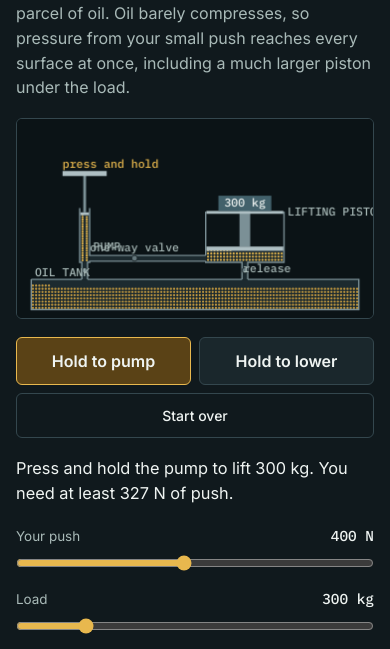
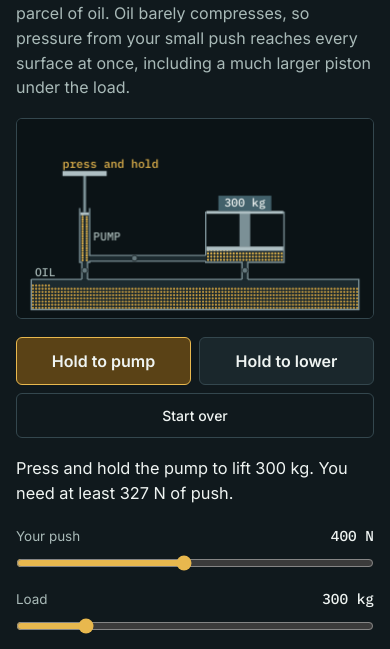
Before and after one commit to junkerfamily/physics-playground, a plain HTML site: page hydraulics/index.html in a window 390 px wide. Shown: the part 139-788 px from the top of the page. Drawn offline with Linux system fonts and the light colour scheme.

Commit message:
Simplify hydraulics labels on phones
Co-Authored-By: Claude Opus 5.5 <noreply@anthropic.com>

```diff
--- a/hydraulics/index.html
+++ b/hydraulics/index.html
@@ -294,7 +294,7 @@ input[type=range] { width: 100%; accent-color: var(--oil); margin: 4px 0; }
   function draw() {
     const r = cv.getBoundingClientRect(), dpr = Math.min(devicePixelRatio || 1, 2), bw = Math.round(r.width * dpr), bh = Math.round(r.height * dpr);
     if (bw && (cv.width !== bw || cv.height !== bh)) { cv.width = bw; cv.height = bh; }
-    const s = cv.width / W, fs = Math.max(13, 11.5 / (r.width / W || 1));
+    const s = cv.width / W, fs = Math.max(13, 11.5 / (r.width / W || 1)), compact = r.width < 560;
     c.setTransform(s, 0, 0, s, 0, 0);
     c.fillStyle = "#0b1316"; c.fillRect(0, 0, W, H);
     c.font = `500 ${fs}px "IBM Plex Mono", monospace`;
@@ -353,13 +353,13 @@ input[type=range] { width: 100%; accent-color: var(--oil); margin: 4px 0; }
     const inletOpen = !pumpHeld ? py > PUMP.up : dir < 0 && py > PUMP.up;
     const outletOpen = pumpHeld && !lowerHeld && dir > 0 && !stalled && !topped;
     valve(PUMP.cx, 425, inletOpen);
-    valve(330, PIPE_Y, outletOpen, "one-way valve", 330, PIPE_Y - 19);
-    valve(RAM.cx, 425, lowerHeld, "release", RAM.cx + 62, 430);
+    valve(330, PIPE_Y, outletOpen, compact ? "" : "one-way valve", 330, PIPE_Y - 19);
+    valve(RAM.cx, 425, lowerHeld, compact ? "" : "release", RAM.cx + 62, 430);
 
     c.fillStyle = "#a9bab8"; c.textAlign = "left";
-    c.fillText("PUMP", PUMP.cx + 24, PIPE_Y - 22);
-    c.fillText("OIL TANK", TANK.l + 10, TANK.t - 8);
-    c.fillText("LIFTING PISTON", rl + rw + 12, RAM.top + 12);
+    c.fillText("PUMP", PUMP.cx + 24, compact ? 340 : PIPE_Y - 22);
+    c.fillText(compact ? "OIL" : "OIL TANK", TANK.l + 10, TANK.t - 8);
+    if (!compact) c.fillText("LIFTING PISTON", rl + rw + 12, RAM.top + 12);
     if (!pumpHeld && !lift) { c.fillStyle = "#e8b84e"; c.fillText("press and hold", PUMP.cx - 62, py - 134); }
   }
 
```
